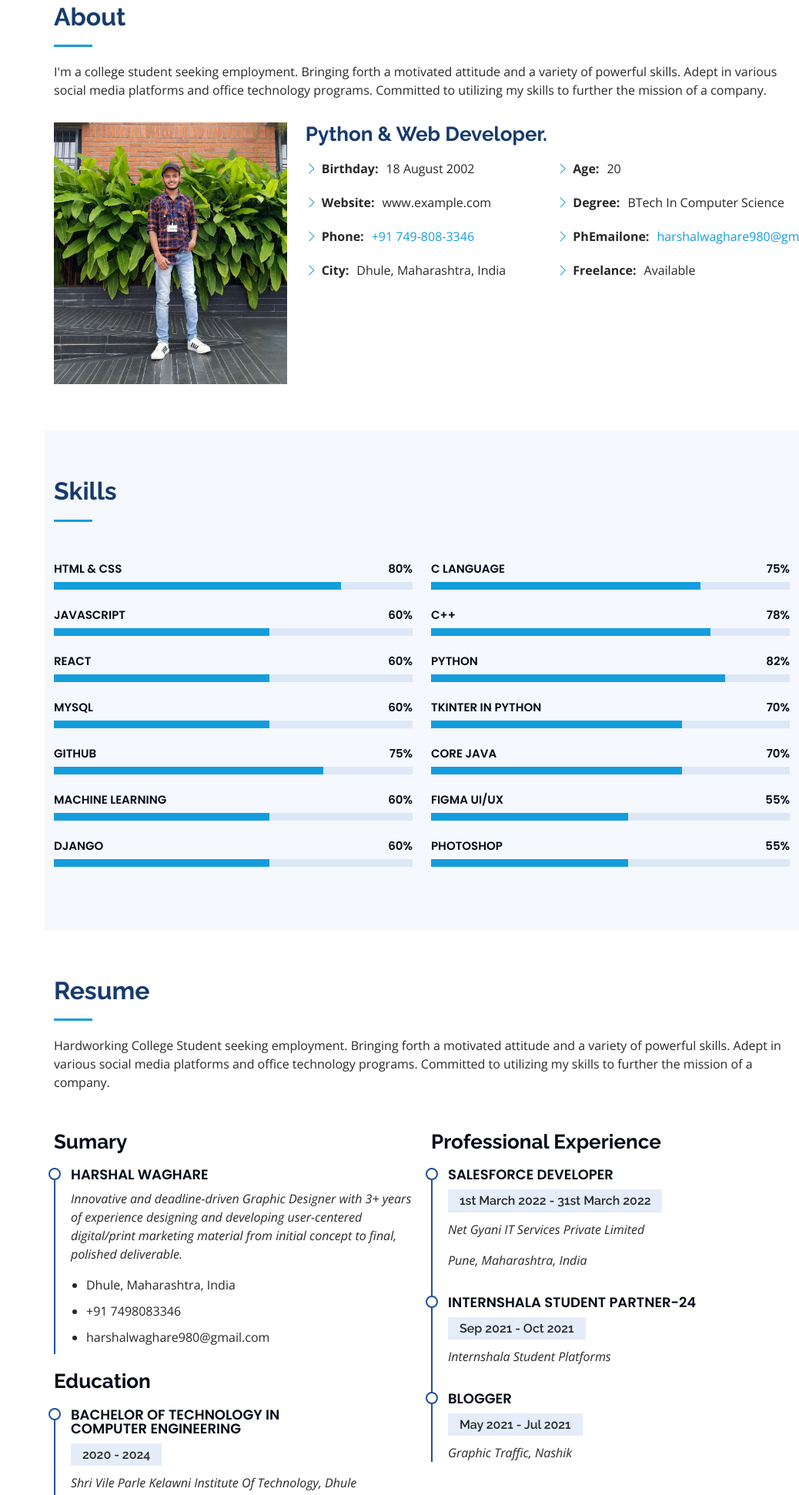
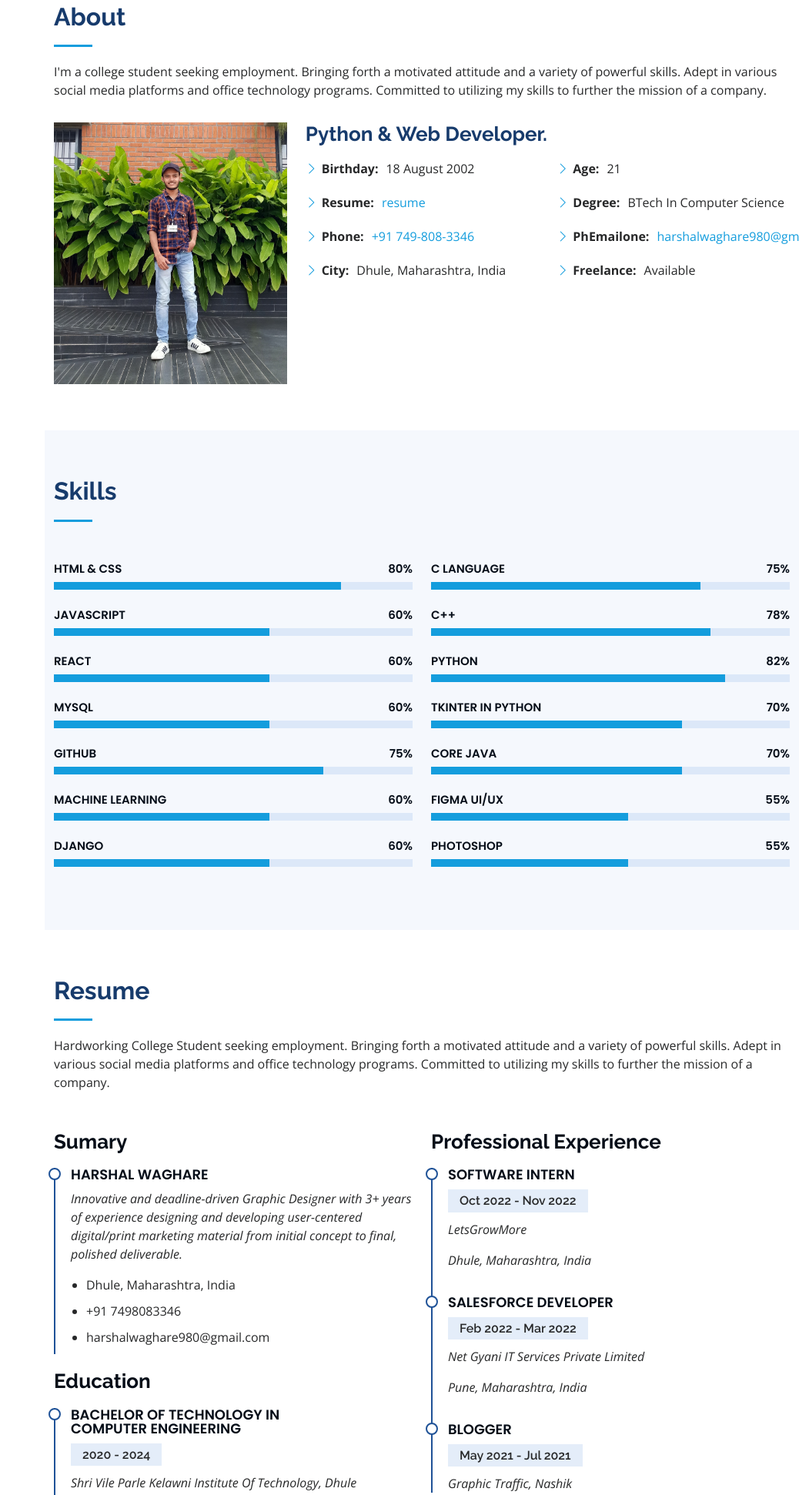
Before and after one commit to harshalwaghare18/myportfolio.github.io, a plain HTML site: page index.html in a window 1280 px wide. Shown: the part 857-2799 px from the top of the page at 77% size, without its empty margins (242-1280 px from the left). Drawn offline with nearby package versions, Linux system fonts and the light colour scheme.

Commit message:
Update index.html

```diff
--- a/index.html
+++ b/index.html
@@ -99,14 +99,22 @@
               <div class="col-lg-6">
                 <ul>
                   <li><i class="bi bi-chevron-right"></i> <strong>Birthday:</strong> <span>18 August 2002</span></li>
-                  <li><i class="bi bi-chevron-right"></i> <strong>Website:</strong> <span>www.example.com</span></li>
+
+
+                    <li><i class="bi bi-chevron-right"></i> <strong>Resume:</strong> <span><a href="https://drive.google.com/file/d/1KPjd98oL52VzZW_Yx5NQJZqJYF46PdD-/view?usp=drive_link">resume</a></span></li>
+
+
+
+
+                  <!-- <p><a href="https://www.w3.org/">W3C</a></p>
+                  <li><i class="bi bi-chevron-right"></i> <strong>Resume:</strong> <span>resume</span></li> -->
                   <li><i class="bi bi-chevron-right"></i> <strong>Phone:</strong> <span><a href="tel:+91 7498083346"> +91 749-808-3346</a></span></li>
                   <li><i class="bi bi-chevron-right"></i> <strong>City:</strong> <span>Dhule, Maharashtra, India</span></li>
                 </ul>
               </div>
               <div class="col-lg-6">
                 <ul>
-                  <li><i class="bi bi-chevron-right"></i> <strong>Age:</strong> <span>20</span></li>
+                  <li><i class="bi bi-chevron-right"></i> <strong>Age:</strong> <span>21</span></li>
                   <li><i class="bi bi-chevron-right"></i> <strong>Degree:</strong> <span>BTech In Computer Science</span></li>
                   <li><i class="bi bi-chevron-right"></i> <strong>PhEmailone:</strong> <span><a href="mailto:harshalwaghare980@gmail.com"> harshalwaghare980@gmail.com</a></span></li>
                   <li><i class="bi bi-chevron-right"></i> <strong>Freelance:</strong> <span>Available</span></li>
@@ -291,22 +299,32 @@
           <div class="col-lg-6" data-aos="fade-up" data-aos-delay="100">
             <h3 class="resume-title">Professional Experience</h3>
             <div class="resume-item">
+              <h4>Software Intern</h4>
+              <h5>Oct 2022 - Nov 2022</h5>
+              <p><em>LetsGrowMore</em></p>
+              <p><em> Dhule, Maharashtra, India </em></p>
+              <!-- <ul>
+                <li>Oversee the efficient use of production project budgets ranging from $2,000 - $25,000</li>
+              </ul> -->
+            </div>
+
+            <div class="resume-item">
               <h4>Salesforce Developer</h4>
-              <h5>1st March 2022 - 31st March 2022</h5>
+              <h5>Feb 2022 - Mar 2022</h5>
               <p><em>Net Gyani IT Services Private Limited</em></p>
               <p><em>Pune, Maharashtra, India </em></p>
               <!-- <ul>
                 <li>Oversee the efficient use of production project budgets ranging from $2,000 - $25,000</li>
               </ul> -->
             </div>
-            <div class="resume-item">
+            <!-- <div class="resume-item">
               <h4>Internshala Student Partner-24</h4>
               <h5>Sep 2021 - Oct 2021</h5>
-              <p><em>Internshala Student Platforms</em></p>
+              <p><em>Internshala Student Platforms</em></p> -->
               <!-- <ul>
                 <li>Developed numerous marketing programs (logos, brochures,infographics, presentations, and advertisements).</li>
               </ul> -->
-            </div>
+            <!-- </div> -->
 
             <div class="resume-item">
               <h4>Blogger</h4>
@@ -446,7 +464,7 @@
               <div class="email">
                 <i class="bi bi-envelope"></i>
                 <h4>Email:</h4>
-                <a a href="mailto:harshalwaghare@gmail.com"> harshalwaghare@gmail.com</a></p>
+                <p><a a href="mailto:harshalwaghare@gmail.com"> harshalwaghare@gmail.com</a></p>
               </div>
 
               <div class="phone">
```
